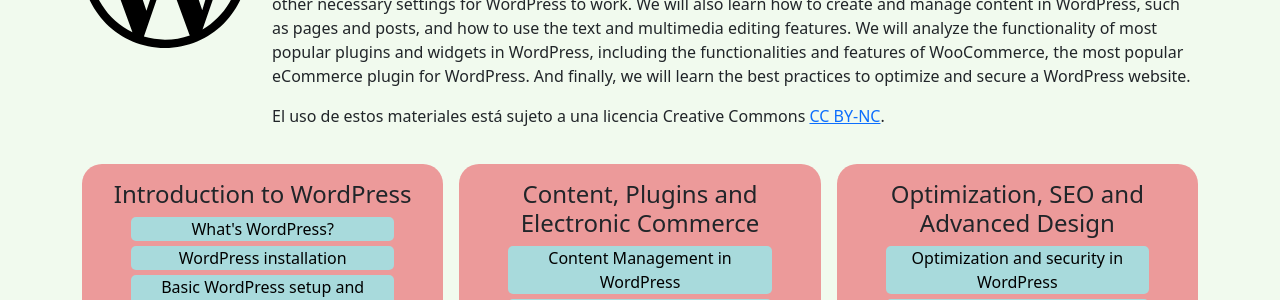
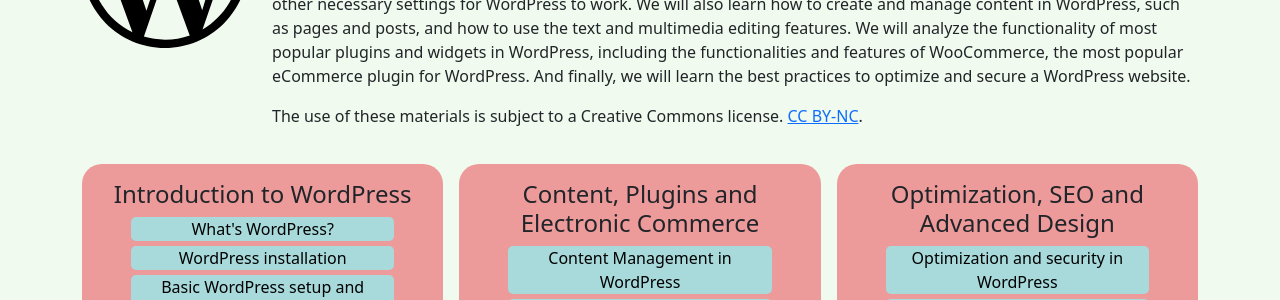
Before and after one commit to maycalle/wordpress, a Jekyll site: the page built from index.html, in a window 1280 px wide. Shown: the part 188-488 px from the top of the page. Built offline with Jekyll 4.4.1, drawn with Linux system fonts in a browser that asks for light colours.

Commit message:
organizando el índice

```diff
--- a/index.html
+++ b/index.html
@@ -18,7 +18,7 @@
             functionalities and features of WooCommerce, the most popular eCommerce plugin for WordPress. And finally, we will learn the best practices
             to optimize and secure a WordPress website.
 
-         <p>El uso de estos materiales está sujeto a una licencia Creative Commons <a target="_blank" href="https://creativecommons.org/licenses/by-nc/4.0/">CC BY-NC</a>.</p>
+         <p>The use of these materials is subject to a Creative Commons license. <a target="_blank" href="https://creativecommons.org/licenses/by-nc/4.0/">CC BY-NC</a>.</p>
     </div>
 </div>
 
```
